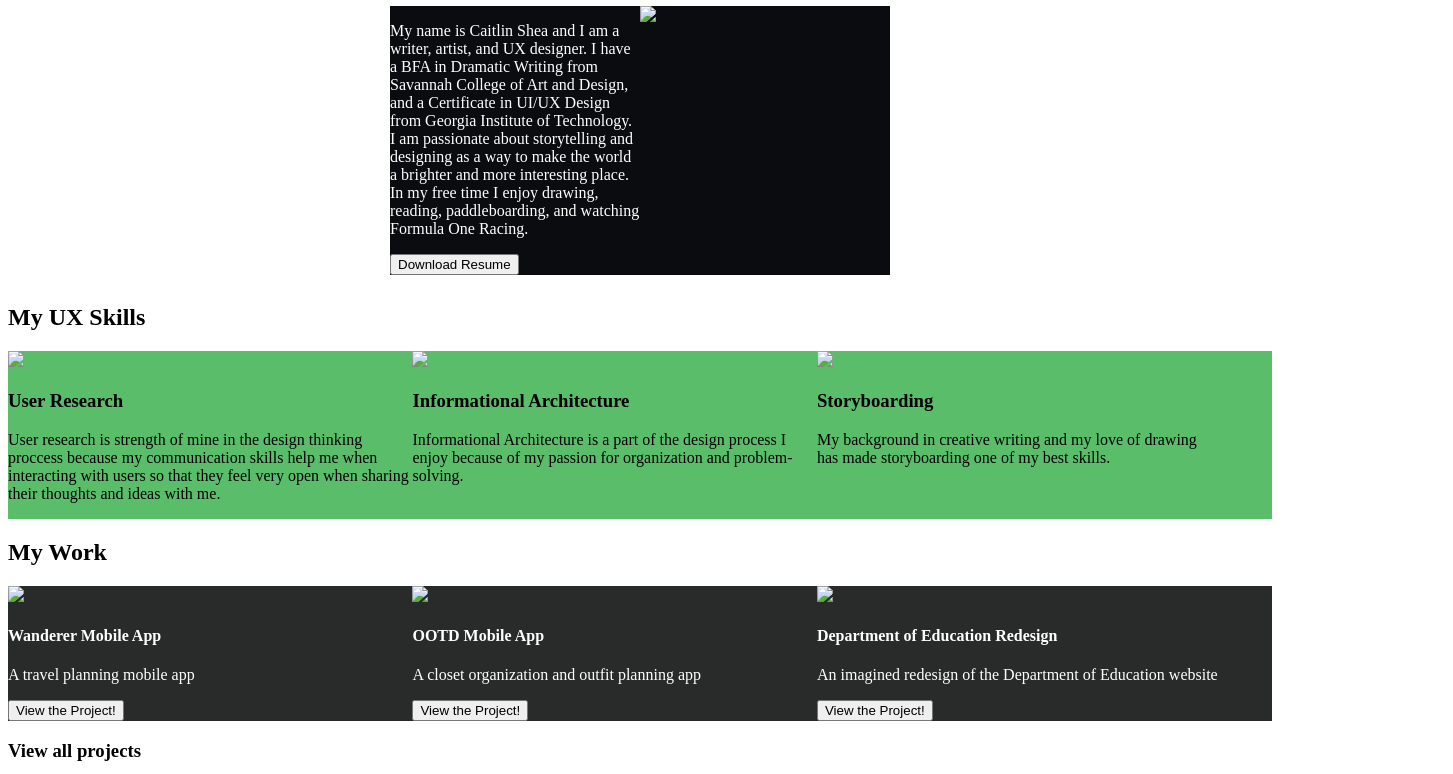
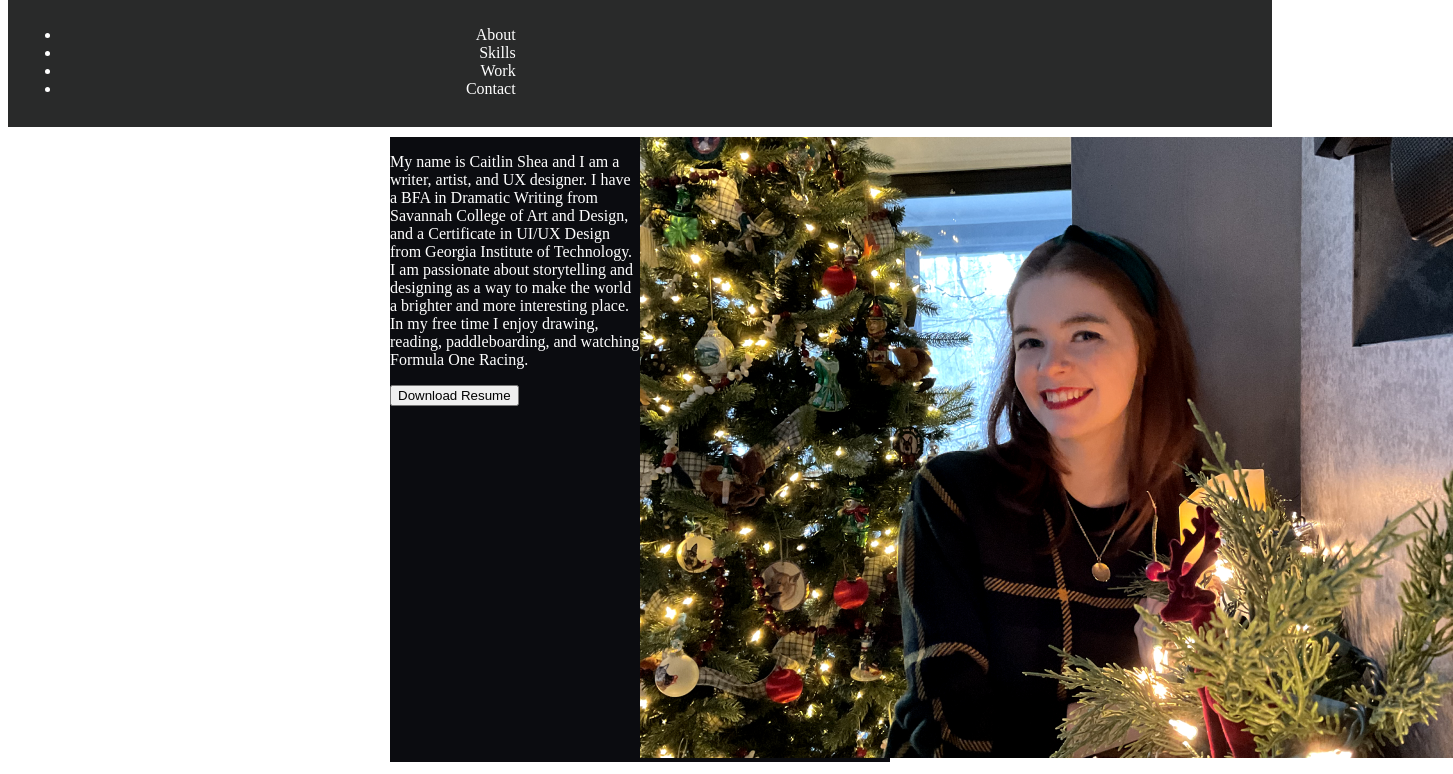
Before and after one commit to CShea5711/UX_UI_HW_20, a plain HTML site: page index.html in a window 1280 px wide. Shown: the part 271-1045 px from the top of the page, 1453 px wide, since content can reach past the window. Drawn offline with nearby package versions, Linux system fonts and the light colour scheme; files that its build step writes are made by us from their sources; files whose address does not match are found by name.

Commit message:
Update index.html

```diff
--- a/index.html
+++ b/index.html
@@ -2,13 +2,13 @@
 <html>
     <head>
         <title></title>
-        <link rel="stylesheet" href="CSS/style.css">
+        <link rel="stylesheet" href="style.css">
     </head>
     <script src="https://code.jquery.com/jquery-3.6.3.js"></script>
     <body>
         <header class="Navigation">
             <div class="inline-block logo">
-                <img src="Images/LOGO.png">
+                <img src="LOGO.png">
                 <p>Caitlin Shea</p>
                 <p>Writer & UX Designer</p>
             </div>
@@ -30,7 +30,7 @@
                     <button type="button">Download Resume</button>
                 </div>
                 <div class="portrait">
-                    <img src="Images/Self_Photo.png">
+                    <img src="Self_Photo.png">
                 </div>
             </div>
         </section>
@@ -39,17 +39,17 @@
             <h1>My UX Skills</h1>
             <div class="flexContainer">
                 <div class="container1">
-                    <img src="Images/User_Research.png">
+                    <img src="User_Research.png">
                     <h3>User Research</h3>
                     <p>User research is strength of mine in the design thinking proccess because my communication skills help me when interacting with users so that they feel very open when sharing their thoughts and ideas with me.</p>
                 </div>
                 <div class="container2">
-                    <img src="Images/Informational_Architecture.png">
+                    <img src="Informational_Architecture.png">
                     <h3>Informational Architecture</h3>
                     <p>Informational Architecture is a part of the design process I enjoy because of my passion for organization and problem-solving.</p>
                 </div>
                 <div class="container3">
-                    <img src="Images/Storyboarding.png">
+                    <img src="Storyboarding.png">
                     <h3>Storyboarding</h3>
                     <p>My background in creative writing and my love of drawing has made storyboarding one of my best skills.</p>
                 </div>
@@ -61,7 +61,7 @@
             <div class="workGrid">
                 <div class="workitem1">
                     <div>
-                        <img src="Images/Wanderer.png">
+                        <img src="Wanderer.png">
                     </div>
                     <div>
                         <h4>Wanderer Mobile App</h4>
@@ -71,7 +71,7 @@
                  </div>
                 <div class="workitem2">
                     <div>
-                        <img src="Images/OOTD.png">
+                        <img src="OOTD.png">
                     </div>
                     <div>
                         <h4>OOTD Mobile App</h4>
@@ -81,7 +81,7 @@
                 </div>
                 <div class="workitem3">
                     <div>
-                        <img src="Images/DOE.png">
+                        <img src="DOE.png">
                     </div>
                     <div>
                         <h4>Department of Education Redesign</h4>
```
